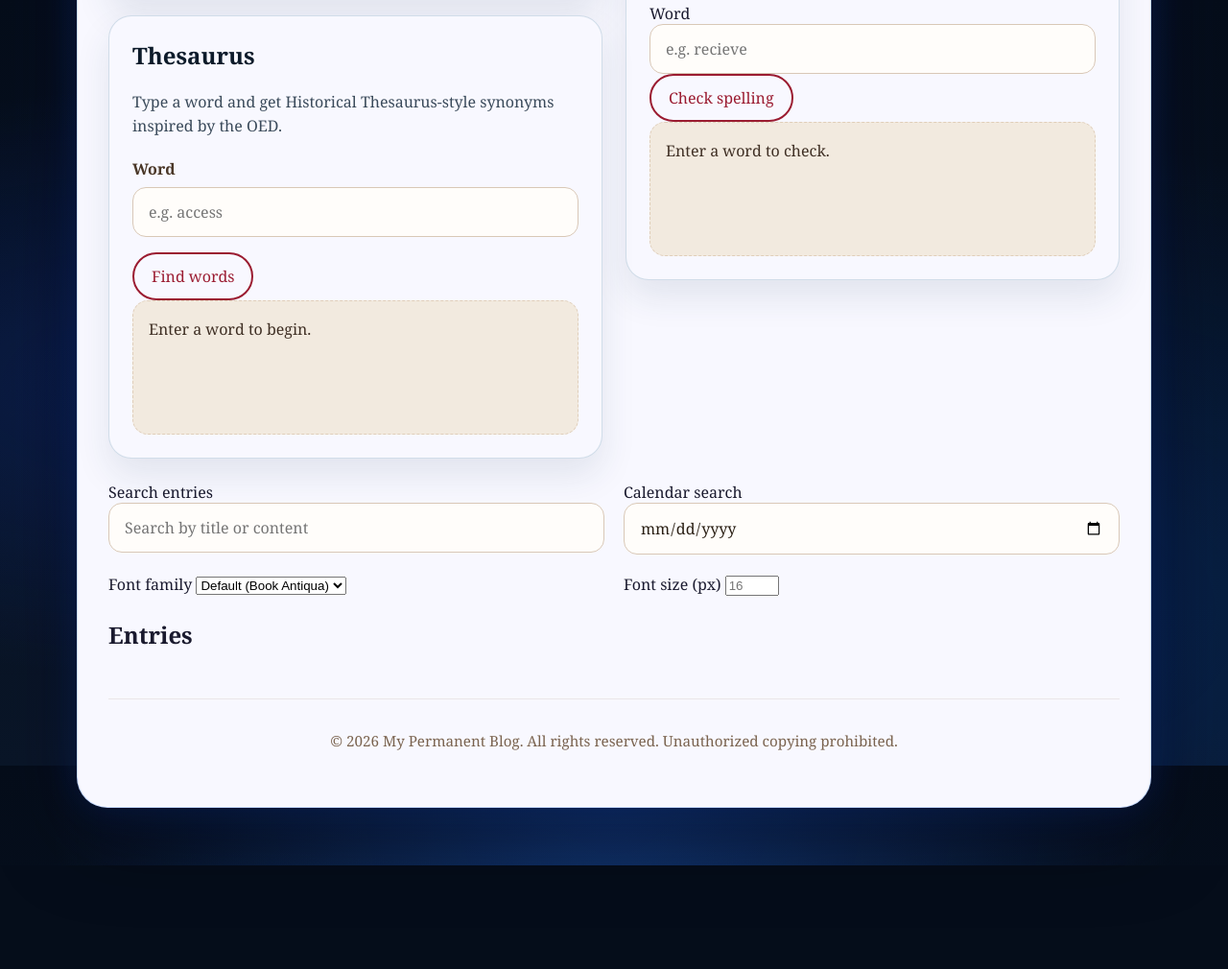
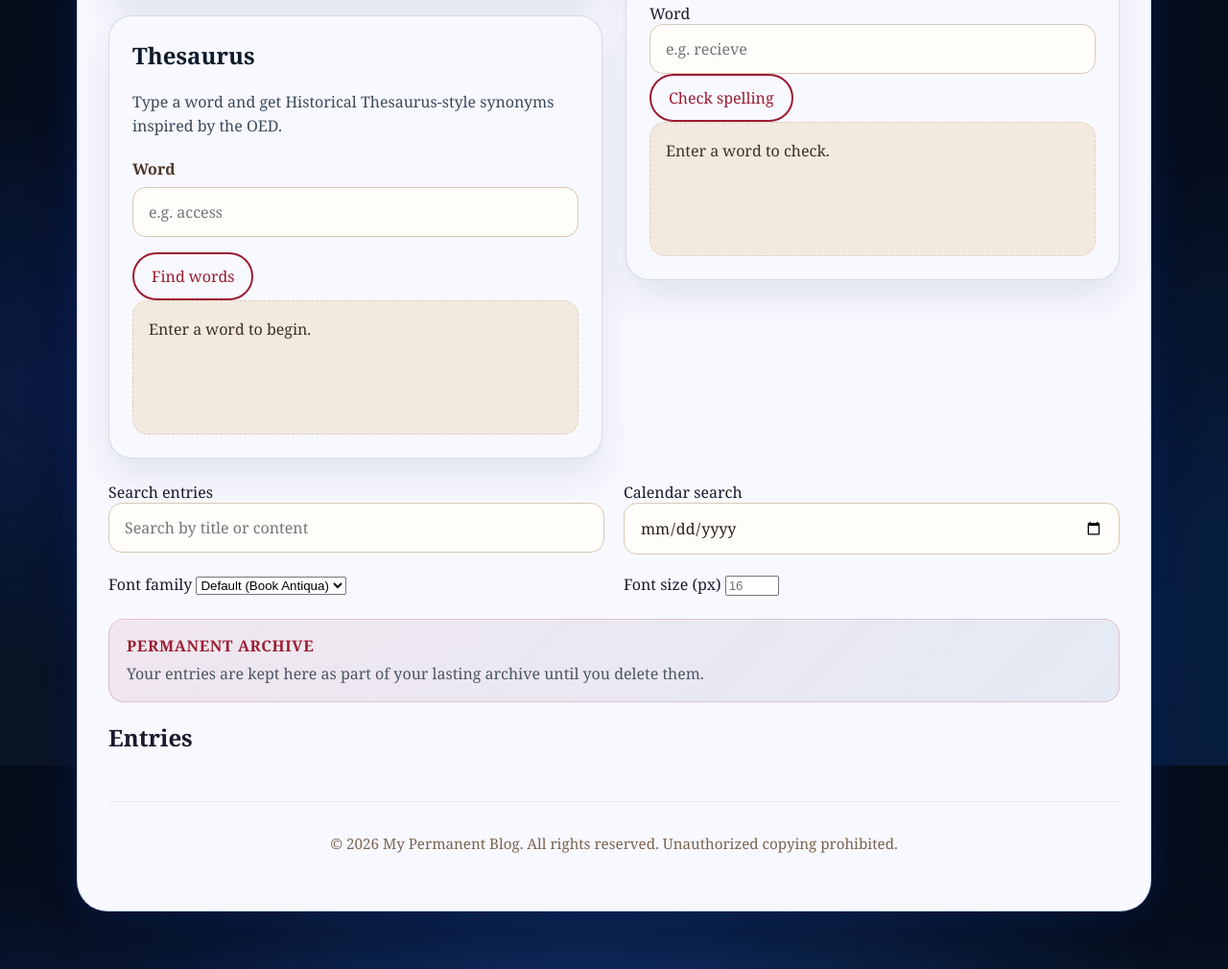
Before and after one commit to oppiefeynmanbohr/My-permanent-blog, a website: page public/page1.html in a window 1280 px wide. Shown: the part 1602-2612 px from the top of the page at 96% size. Before the commit the page ends 2504 px from the top, so only its background shows below. Drawn offline with Linux system fonts and the light colour scheme; no server answers.

Commit message:
Add permanent archive banner

```diff
--- a/public/page1.html
+++ b/public/page1.html
@@ -242,6 +242,10 @@
       </div>
     </section>
     <section class="entries-section">
+      <div class="archive-banner">
+        <strong>Permanent Archive</strong>
+        <p>Your entries are kept here as part of your lasting archive until you delete them.</p>
+      </div>
       <h2>Entries</h2>
       <div id="entries-list" class="entries-list"></div>
     </section>
--- a/public/style.css
+++ b/public/style.css
@@ -172,6 +172,30 @@ h1 {
 .entries-section,
 .search-panel {
   margin-bottom: 24px;
+}
+
+.archive-banner {
+  margin: 0 0 18px;
+  padding: 16px 18px;
+  border: 1px solid rgba(155, 28, 49, 0.2);
+  border-radius: 16px;
+  background: linear-gradient(135deg, rgba(155, 28, 49, 0.08), rgba(93, 138, 168, 0.12));
+  box-shadow: inset 0 1px 0 rgba(255,255,255,0.4);
+}
+
+.archive-banner strong {
+  display: block;
+  margin-bottom: 6px;
+  color: #9B1C31;
+  font-size: 1rem;
+  letter-spacing: 0.04em;
+  text-transform: uppercase;
+}
+
+.archive-banner p {
+  margin: 0;
+  color: #4b5563;
+  line-height: 1.6;
 }
 
 .utility-panels {
```
Also changed, not shown: public/public.html (+13 -4 lines).
